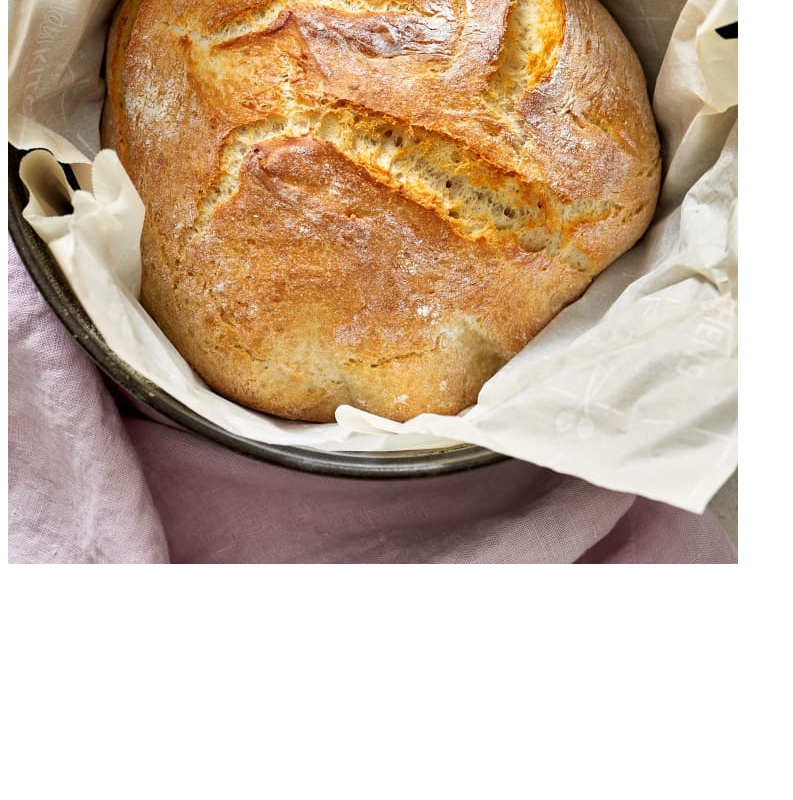
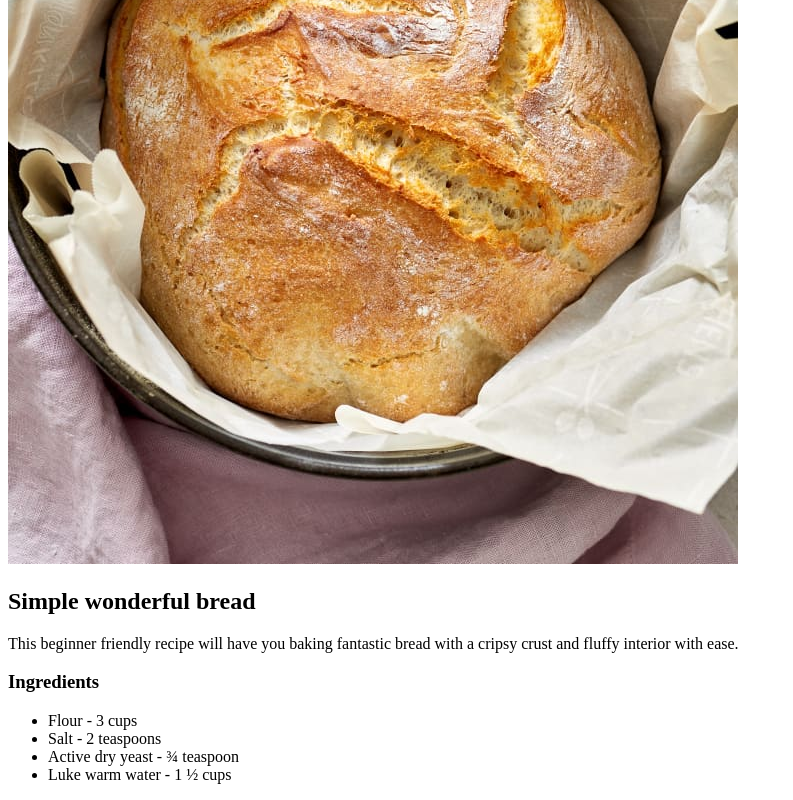
Before and after one commit to WRS-GIT8/odin-recipes, a plain HTML site: page recipes/no_knead_bread.html in a window 1280 px wide. Shown: the part 429-1229 px from the top of the page, without its empty margins (0-793 px from the left). Before the commit the page ends 1005 px from the top, so only its background shows below. Drawn offline with Linux system fonts and the light colour scheme.

Commit message:
Add headers, description, and ingredients

```diff
--- a/recipes/no_knead_bread.html
+++ b/recipes/no_knead_bread.html
@@ -7,5 +7,15 @@
 <body>
     <h1>No Knead Bread</h1>
     <img src="../images/nokneadbread.jpg" alt="perfectly baked no knead bread">
+    <h2>Simple wonderful bread</h2>
+    <p>This beginner friendly recipe will have you baking fantastic bread with a cripsy crust
+        and fluffy interior with ease. </p>
+    <h3>Ingredients</h3>
+    <ul>
+        <li>Flour - 3 cups</li>
+        <li>Salt - 2 teaspoons</li>
+        <li>Active dry yeast - &frac34; teaspoon</li>
+        <li>Luke warm water - 1 &frac12; cups</li>
+    </ul>
 </body>
 </html>
```
